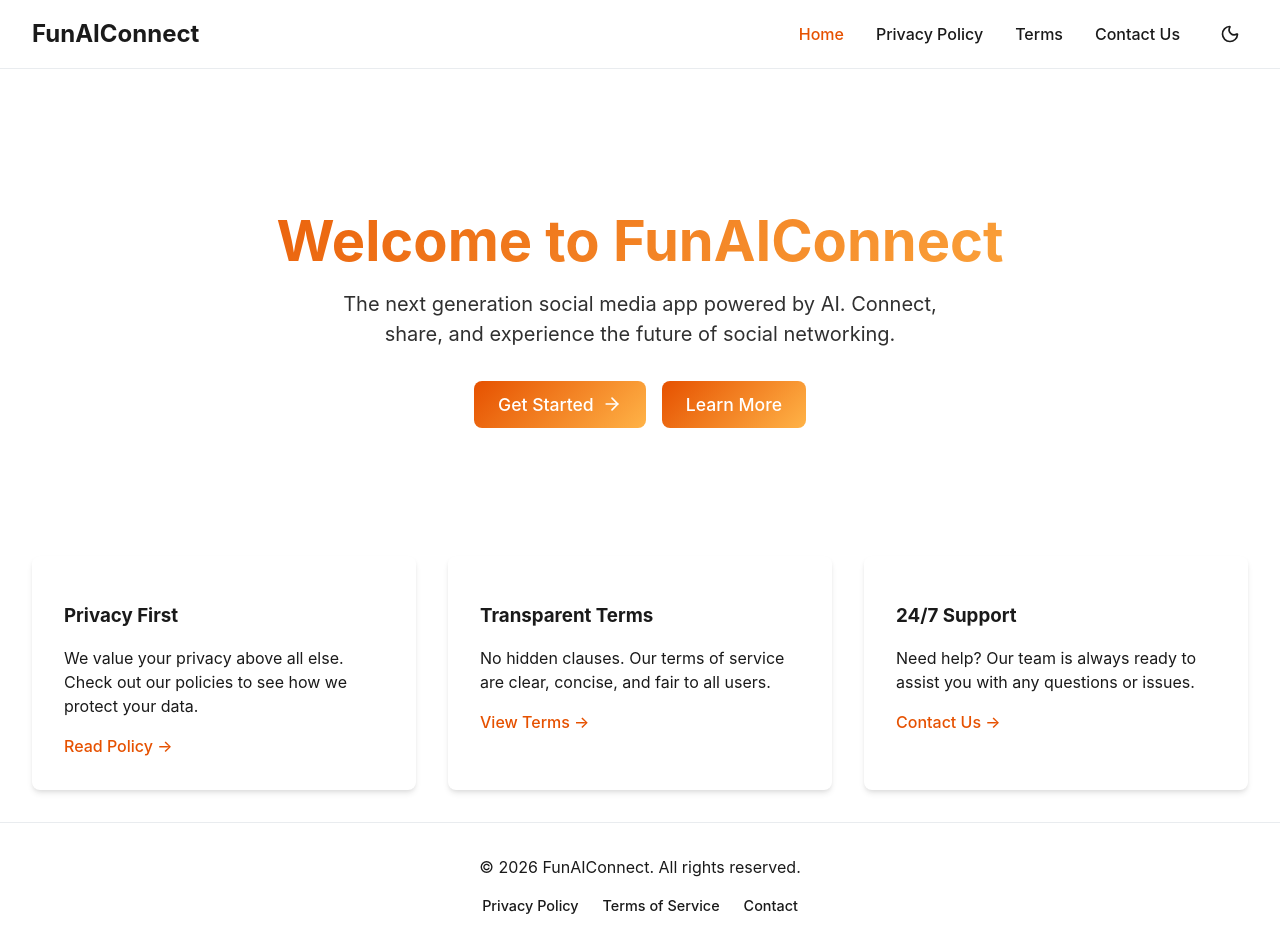
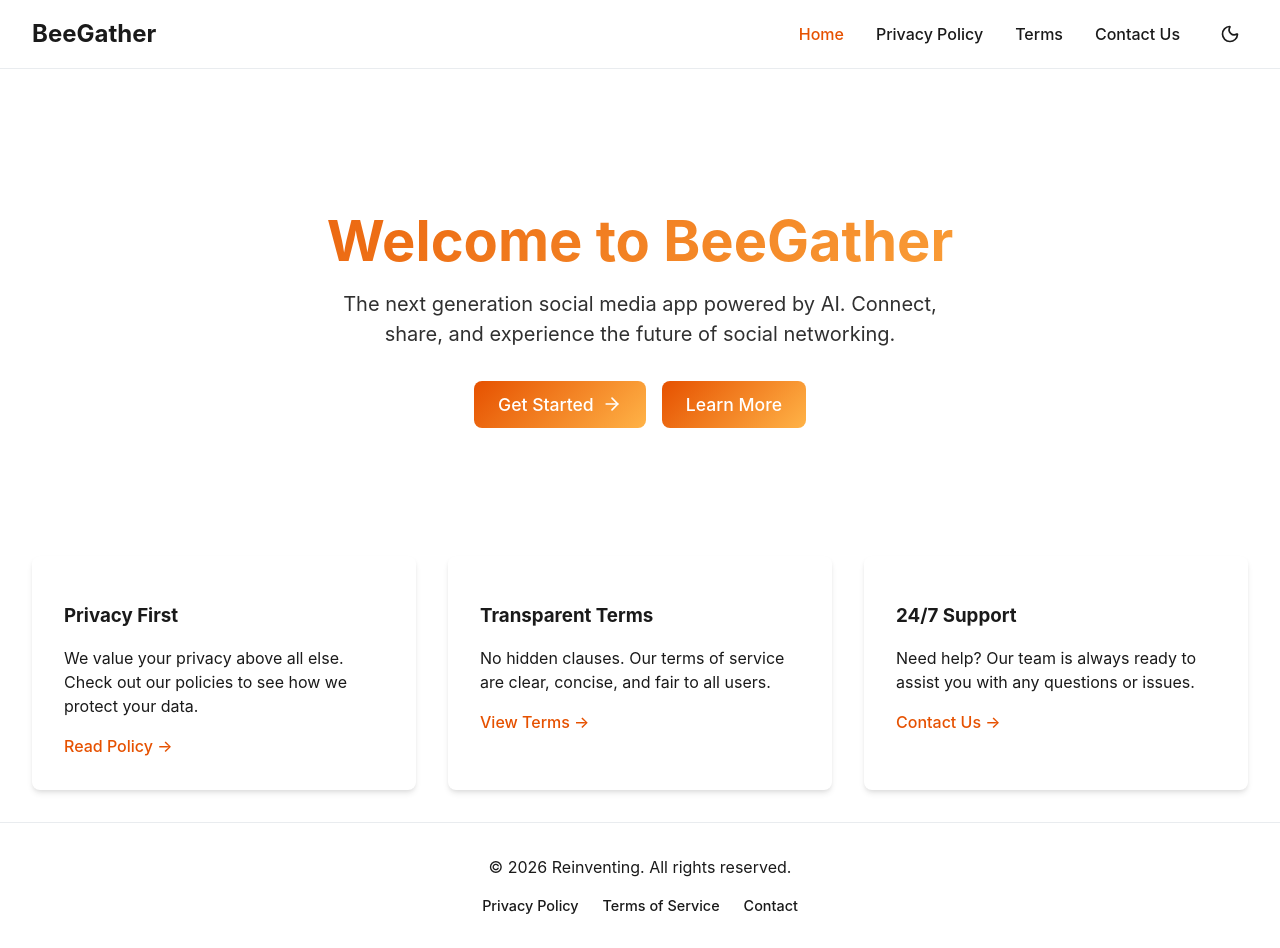
Before and after one commit to ranjansharma1412/FunAIConnectWeb, a React (Vite) app: page / in a window 1280 px wide. Built offline with nearby package versions, Linux system fonts and the light colour scheme.

Commit message:
Updated app name & company name

```diff
--- a/index.html
+++ b/index.html
@@ -4,7 +4,7 @@
     <meta charset="UTF-8" />
     <link rel="icon" type="image/svg+xml" href="/vite.svg" />
     <meta name="viewport" content="width=device-width, initial-scale=1.0" />
-    <title>fun-ai-connect-web</title>
+    <title>BeeGather</title>
   </head>
   <body>
     <div id="root"></div>
--- a/src/components/Footer.tsx
+++ b/src/components/Footer.tsx
@@ -10,7 +10,7 @@ const Footer = () => {
         }}>
             <div className="container" style={{ display: 'flex', flexDirection: 'column', alignItems: 'center', gap: '1rem' }}>
                 <div>
-                    &copy; {new Date().getFullYear()} FunAIConnect. All rights reserved.
+                    &copy; {new Date().getFullYear()} Reinventing. All rights reserved.
                 </div>
                 <div style={{ display: 'flex', gap: '1.5rem' }}>
                     <Link to="/privacy" style={{ fontSize: '0.9rem', color: 'var(--text-color)' }}>Privacy Policy</Link>
--- a/src/components/Header.tsx
+++ b/src/components/Header.tsx
@@ -36,7 +36,7 @@ const Header = ({ theme, toggleTheme }: HeaderProps) => {
         }}>
             <div className="container" style={{ display: 'flex', justifyContent: 'space-between', alignItems: 'center' }}>
                 <Link to="/" style={{ fontSize: '1.5rem', fontWeight: 'bold', display: 'flex', alignItems: 'center', gap: '0.5rem', color: 'var(--text-color)' }}>
-                    <span>FunAIConnect</span>
+                    <span>BeeGather</span>
                 </Link>
 
                 {/* Desktop Navigation */}
--- a/src/data/legalContent.ts
+++ b/src/data/legalContent.ts
@@ -12,7 +12,7 @@ export const legalContent = {
             },
             {
                 title: "2. Intellectual Property Rights",
-                content: "Other than the content you own, under these Terms, FunAIConnect and/or its licensors own all the intellectual property rights and materials contained in this Website."
+                content: "Other than the content you own, under these Terms, Reinventing and/or its licensors own all the intellectual property rights and materials contained in this Website."
             },
             {
                 title: "3. Restrictions",
@@ -35,7 +35,7 @@ export const legalContent = {
         title: "Privacy Policy",
         lastUpdatedPrefix: "Last Updated: ",
         lastUpdatedDate: "10/02/2026",
-        description: "Welcome to FunAIConnect. We are committed to protecting your privacy while fostering a creative and educational social environment. This Privacy Policy explains how we collect, use, and protect your information across our Android and iOS applications.",
+        description: "Welcome to BeeGather. We are committed to protecting your privacy while fostering a creative and educational social environment. This Privacy Policy explains how we collect, use, and protect your information across our Android and iOS applications.",
         sections: [
             {
                 title: "1. Age Requirement (13+)",
@@ -101,8 +101,8 @@ export const legalContent = {
                 {
                     icon: Mail,
                     title: "Email",
-                    value: "support@funaiconnect.com",
-                    link: "mailto:support@funaiconnect.com"
+                    value: "support@beegather.com",
+                    link: "mailto:support@beegather.com"
                 },
                 {
                     icon: Phone,
--- a/src/pages/Home.tsx
+++ b/src/pages/Home.tsx
@@ -6,7 +6,7 @@ const Home = () => {
         <div className="home-container">
             <section style={{ textAlign: 'center', padding: '4rem 0' }}>
                 <h1 style={{ fontSize: '3.5rem', marginBottom: '1rem', background: 'var(--primary-gradient)', WebkitBackgroundClip: 'text', WebkitTextFillColor: 'transparent' }}>
-                    Welcome to FunAIConnect
+                    Welcome to BeeGather
                 </h1>
                 <p style={{ fontSize: '1.25rem', color: 'var(--text-color)', opacity: 0.9, maxWidth: '600px', margin: '0 auto 2rem' }}>
                     The next generation social media app powered by AI. Connect, share, and experience the future of social networking.
```
Also changed, not shown: 1 other file (tests, documents, lock files or other folders).
